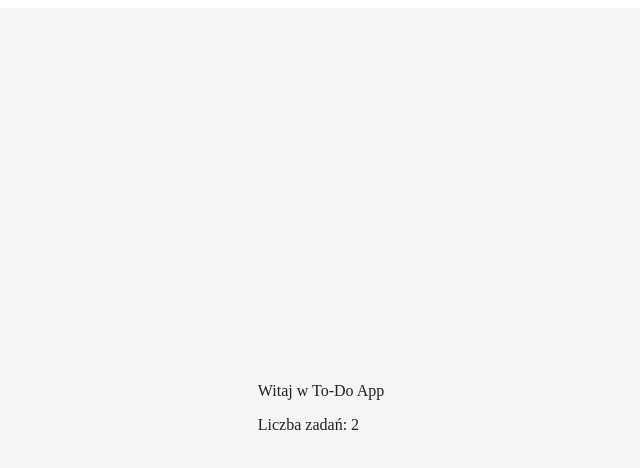
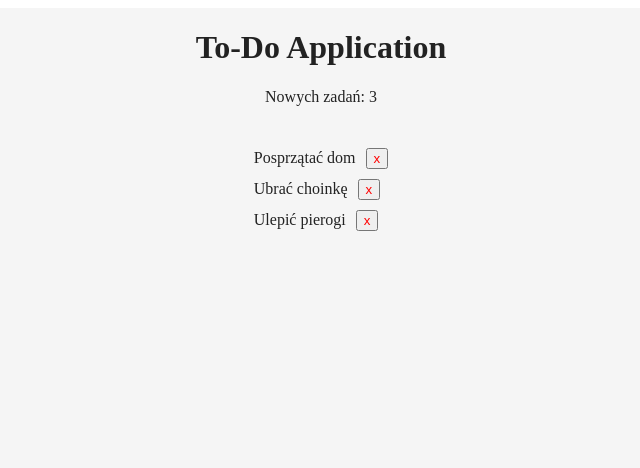
Before and after one commit to piekario13/zad_16_4, a React app: page / in a window 1280 px wide. Shown: the whole page, without its empty margins (327-967 px from the left). Built offline with nearby package versions, Linux system fonts and the light colour scheme.

Commit message:
TodoList

```diff
--- a/package.json
+++ b/package.json
@@ -19,6 +19,8 @@
     "babel-preset-latest": "^6.24.1",
     "babel-preset-react": "^6.24.1",
     "css-loader": "^0.28.7",
+    "html-webpack-plugin": "^2.30.1",
+    "optimize-js-plugin": "0.0.4",
     "react": "^16.2.0",
     "react-dom": "^16.2.0",
     "style-loader": "^0.19.1",
--- a/src/components/Title.js
+++ b/src/components/Title.js
@@ -1,17 +1,11 @@
 import React from 'react';
+import style from '../containers/App.css';
 
-class Title extends React.Component {
-  constructor(props){
-    super(props);
-  }
-  render() {
-    return (
-      <div>
-      <p>Witaj w {this.props.todoName}</p>
-      <p>Liczba zadań: {this.props.todoData.length}</p>
-      </div>
-    )
-  }
-}
+const Title = props => (
+	<div className={style.Title}>
+		<h1>{props.title}</h1>
+		<p>Nowych zadań: {props.added}</p>
+	</div>
+);
 
 export default Title;
--- /dev/null
+++ b/src/components/TodoList.css
@@ -0,0 +1,11 @@
+ul {
+    padding: 0;
+}
+li {
+    list-style-type: none;
+    margin-top: 10px;
+}
+button {
+    color: red;
+    margin-left: 10px;
+}
--- a/src/components/TodoList.js
+++ b/src/components/TodoList.js
@@ -0,0 +1,15 @@
+import React from 'react';
+import style from './TodoList.css';
+
+const TodoList = props => (
+	<ul>
+		{props.data.map((item, index) =>
+			<li key={index}>
+				{item.text}
+				<button value={index} onClick={() => props.remove(item.id)}>x</button>
+			</li>
+		)}
+	</ul>
+);
+
+export default TodoList;
--- a/src/containers/App.css
+++ b/src/containers/App.css
@@ -4,9 +4,13 @@
     display: flex;
     flex-direction: column;
     flex-wrap: nowrap;
-    justify-content: center;
     align-items: center;
     align-content: center;
     width: 100vw;
     height: 100vh;
 }
+
+.Title {
+    justify-content: flex-start;
+    text-align: center;
+}
--- a/src/containers/App.js
+++ b/src/containers/App.js
@@ -1,30 +1,47 @@
 import React from 'react';
 import uuid from 'uuid';
-import Title from '../components/Title';
 import style from './App.css';
+import Title from '../components/Title.js';
+import TodoList from '../components/TodoList.js';
+
 class App extends React.Component {
-  constructor(props){
+    constructor(props) {
         super(props);
         this.state = {
-      data: ['Zadanie 1','Zadanie 2']
+            data: [{
+                id: 1,
+                text: 'Posprzątać dom'
+                }, {
+                id: 2,
+                text: 'Ubrać choinkę'
+                }, {
+                id: 3,
+                text: 'Ulepić pierogi'
+            }]
         };
+        this.removeTodo = this.removeTodo.bind(this);
     }
-  addTodo(val){
+    addTodo(val) {
         const todo = {
             text: val,
-      id: uuid.v4(),
+            id: uuid.v4()
         };
         const data = [...this.state.data, todo];
         this.setState({data});
     }
+
     removeTodo(id) {
-    const remainder = this.state.data.filter(todo => todo.id !== id);
-    this.setState({data: reminder});
+        const remainder = this.state.data.filter(item => item.id !== id);
+        this.setState({data: remainder});
     }
+
     render() {
-    return <div className={style.TodoApp}>
-          <Title todoData={this.state.data} todoName="To-Do App"/>
+        return (
+            <div className={style.TodoApp}>
+                <Title title="To-Do Application" added={this.state.data.length} />
+                <TodoList data={this.state.data} remove={this.removeTodo}></TodoList>
             </div>
+        );
     }
 }
 
--- a/index.html
+++ b/src/index.html
@@ -6,6 +6,5 @@
 </head>
 <body>
     <div id="app"></div>
-    <script src="build/app.bundle.js"></script>
 </body>
 </html>
--- a/webpack.config.js
+++ b/webpack.config.js
@@ -1,3 +1,7 @@
+const webpack = require('webpack');
+const HtmlWebpackPlugin = require('html-webpack-plugin');
+const UglifyWebpackPlugin = require('uglifyjs-webpack-plugin');
+const OptimizeJsPlugin = require('optimize-js-plugin');
 const path = require('path');
 
 module.exports = {
@@ -28,5 +32,16 @@ module.exports = {
         ]
       }
     ]
-  }
+  },
+  plugins: [
+    new HtmlWebpackPlugin({
+    template: './src/index.html',
+    filename: 'index.html',
+    inject: 'body'
+    }),
+    new webpack.optimize.UglifyJsPlugin(),
+    new OptimizeJsPlugin({
+      sourceMap: false
+    })
+  ]
 };
```
Also changed, not shown: build/app.bundle.js, build/index.html (added), 1 other file. Lines whose indentation alone changed are shown as unchanged.
